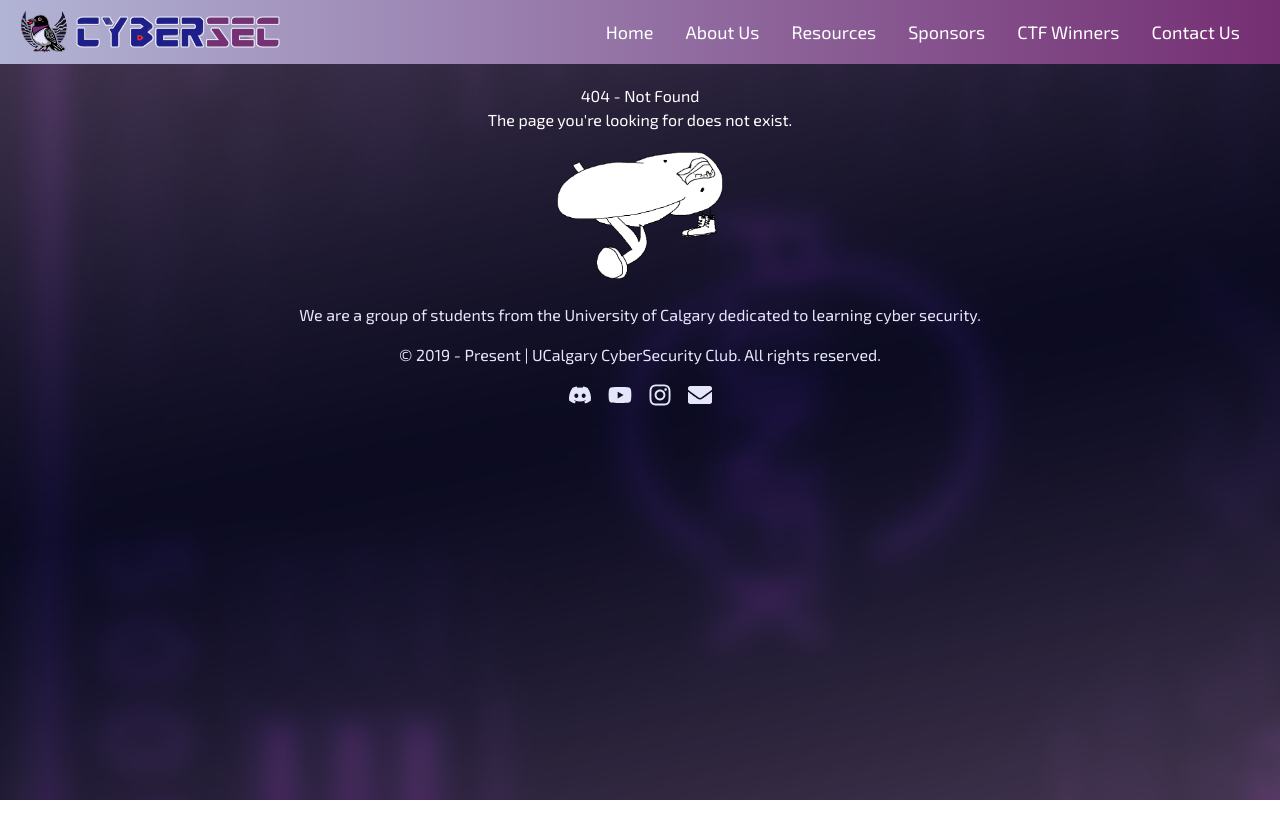
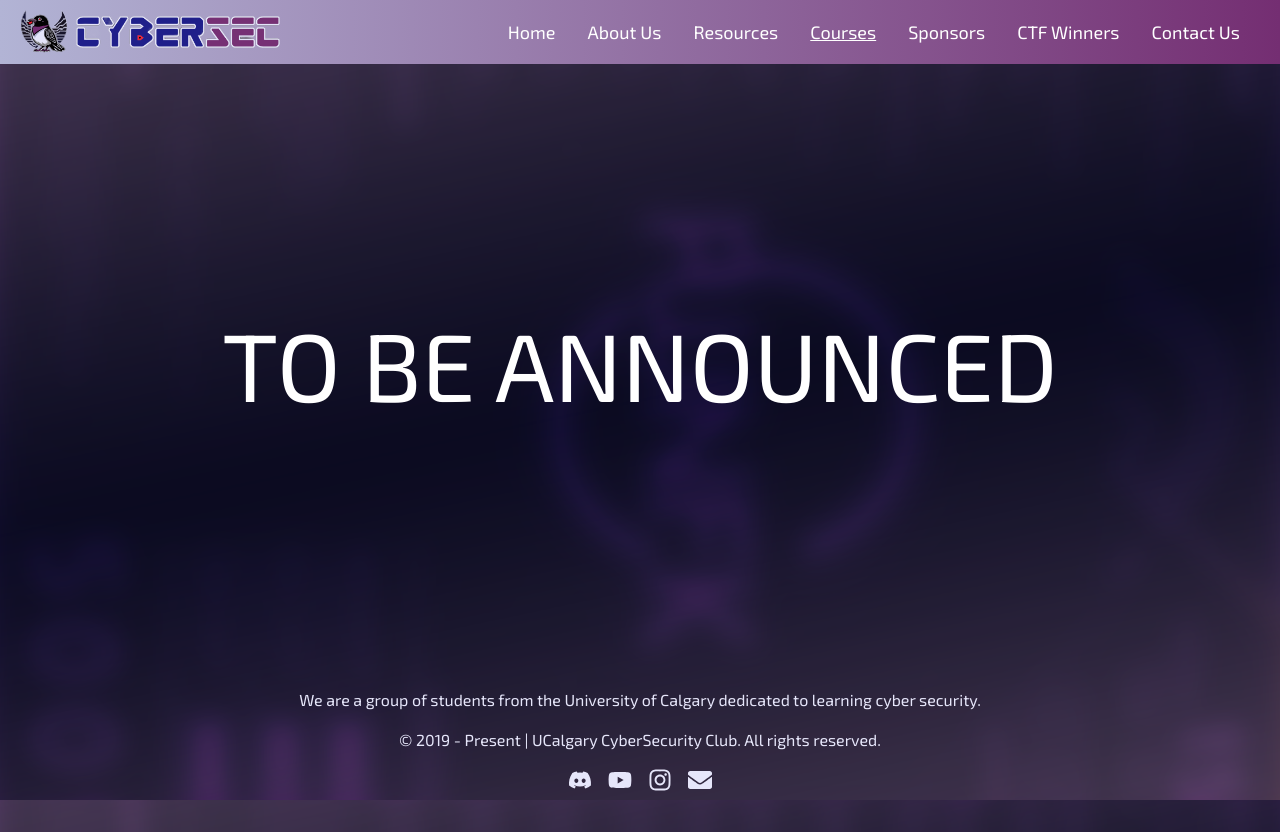
Before and after one commit to infosec-ucalgary/website, a React (Vite) app: page /courses in a window 1280 px wide. Before the commit the page ends 800 px from the top, so only its background shows below. Built offline with nearby package versions, Linux system fonts and the light colour scheme.

Commit message:
feat(courses page): show courses page

```diff
--- a/src/App.tsx
+++ b/src/App.tsx
@@ -17,6 +17,7 @@ import Navbar from "./components/Navbar";
 import Footer from "./components/Footer";
 import About from "./views/About.tsx";
 import Sponsors from "./views/Sponsors.tsx";
+import Courses from "./views/Courses.tsx";
 // import Docs from "./views/Docs.tsx";
 // import DocsEditPage from "./views/DocsEdit.tsx";
 
@@ -29,6 +30,7 @@ const router = createBrowserRouter(
       {/* <Route path="/speakers" element={<Speakers />} /> */}
       <Route path="/resources" element={<Resources />} />
       <Route path="/sponsors" element={<Sponsors />} />
+      <Route path="/courses" element={<Courses />} />
       <Route path="/winners" element={<Winners />} />
       {/* <Route path="/docs" element={<Docs />} /> */}
       <Route path="/contact" element={<Contact />} />
--- a/src/components/Navbar.tsx
+++ b/src/components/Navbar.tsx
@@ -15,6 +15,7 @@ function Navbar() {
     // { name: "Speakers", to: "/speakers" },
     { name: "Resources", to: "/resources" },
     // { name: "Docs", to: "/docs" },
+    { name: "Courses", to: "/courses" },
     { name: "Sponsors", to: "/sponsors" },
     { name: "CTF Winners", to: "/winners" },
     { name: "Contact Us", to: "/contact" },
--- /dev/null
+++ b/src/views/Courses.tsx
@@ -0,0 +1,9 @@
+function Courses() {
+  return (
+    <div className="h-[75vh] flex items-center justify-center text-white text-8xl">
+      TO BE ANNOUNCED
+    </div>
+  );
+}
+
+export default Courses;
--- a/tailwind.config.js
+++ b/tailwind.config.js
@@ -1,3 +1,5 @@
+import typography from "@tailwindcss/typography";
+
 /** @type {import('tailwindcss').Config} */
 export default {
   content: ["./index.html", "./src/**/*.{js,ts,jsx,tsx}"],
@@ -24,7 +26,5 @@ export default {
       },
     },
   },
-  plugins: [
-    require('@tailwindcss/typography'),
-  ],
+  plugins: [typography],
 };
```
